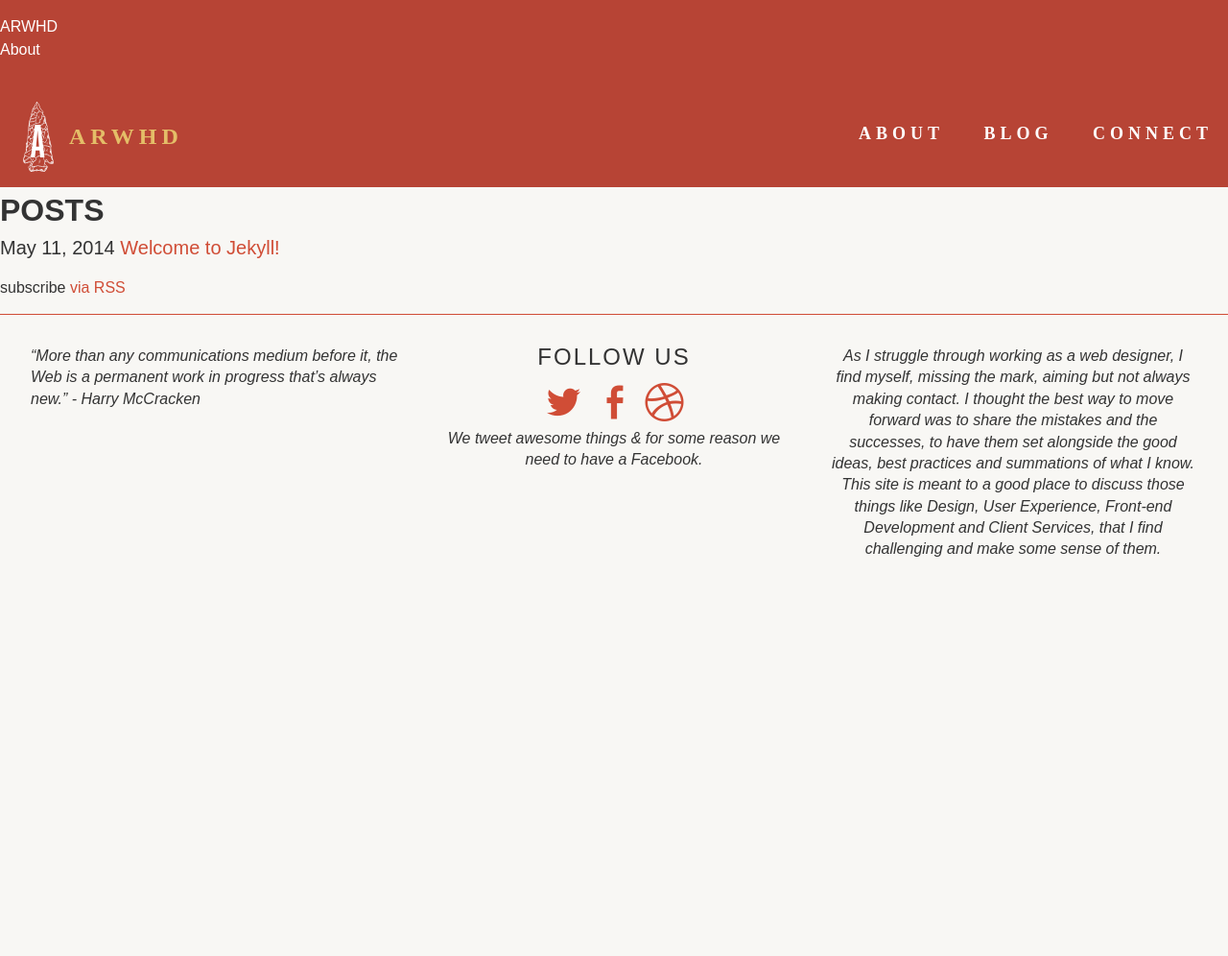
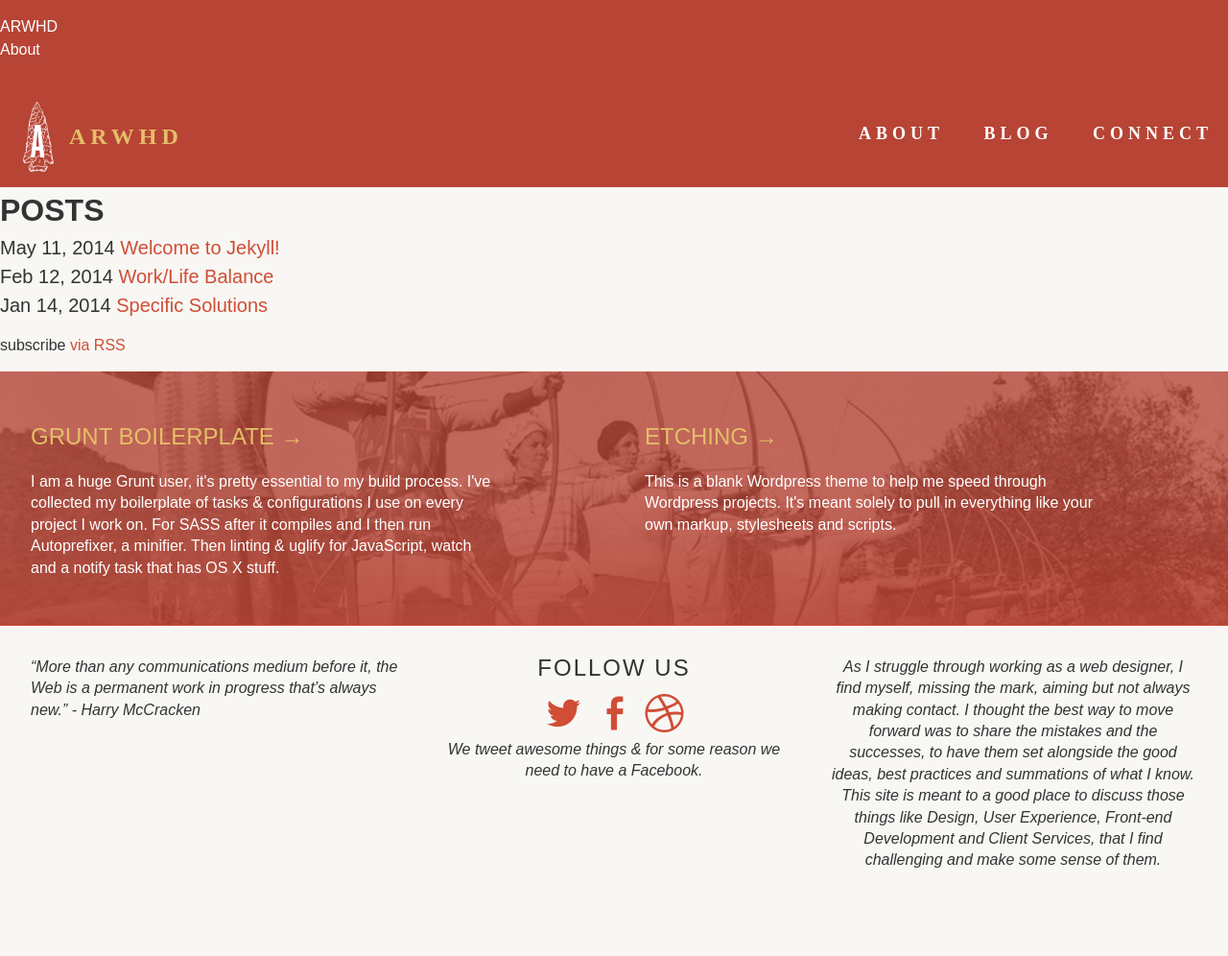
Before and after one commit to charlespeters/ARWHD, a Jekyll site: the page built from index.html, in a window 1280 px wide. Shown: the whole page at 96% size. Built offline with Jekyll 4.4.1, drawn with Linux system fonts in a browser that asks for light colours; before the commit the page ends 900 px from its top, so only the background shows below that.

```diff
--- a/index.html
+++ b/index.html
@@ -18,3 +18,13 @@ layout: default
   <p class="rss-subscribe">subscribe <a href="{{ "/feed.xml" | prepend: site.baseurl }}">via RSS</a></p>
 
 </div>
+<section class="frontprojects flexcontents">
+		<article class="frontproject">
+			<h3><a href="https://github.com/charlespeters/Grunt.js-Boilerplate">Grunt Boilerplate →</a></h3>
+			<p>I am a huge Grunt user, it's pretty essential to my build process. I've collected my boilerplate of tasks &amp; configurations I use on every project I work on. For SASS after it compiles and I then run Autoprefixer, a minifier. Then linting &amp; uglify for JavaScript, watch and a notify task that has OS X stuff.</p>
+		</article>
+		<article class="frontproject">
+			<h3><a href="https://github.com/charlespeters/Etching">Etching →</a></h3>
+			<p>This is a blank Wordpress theme to help me speed through Wordpress projects. It's meant solely to pull in everything like your own markup, stylesheets and scripts.</p>
+		</article>
+	</section>
```
Also changed, not shown: _posts/2014-01-14-specific-solutions.md (added, +48 -0 lines), _posts/2014-02-12-work-life-balance.md (added, +50 -0 lines).
